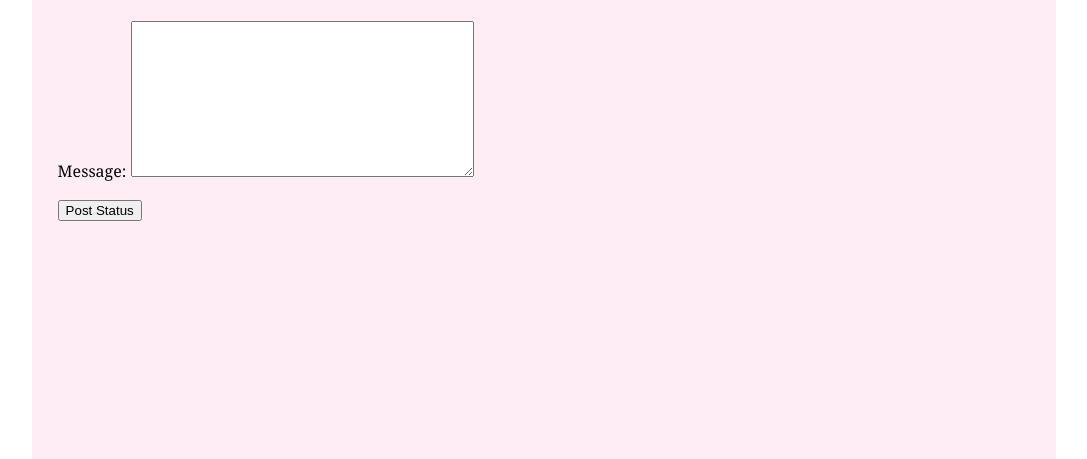
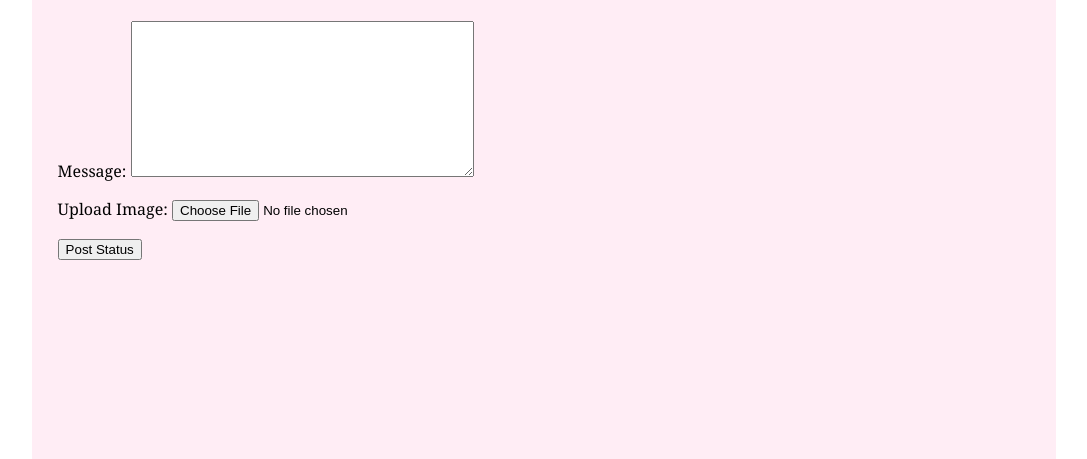
Before and after one commit to ralzaid/cs412, a Django app: page /mini_fb/profile/1/create_status/ in a window 1280 px wide. Shown: the part 197-656 px from the top of the page, without its empty margins (96-1183 px from the left). Run offline with Django 4.2, Linux system fonts and the light colour scheme; data comes from the database, SQL or seed files in the repository; both versions use the stored data as it was after the commit.

Commit message:
a7, task 3 done'

```diff
--- a/cs412/settings.py
+++ b/cs412/settings.py
@@ -124,6 +124,10 @@ STATIC_URL = "static/"
 STATIC_ROOT = os.path.join(BASE_DIR, 'staticfiles')
 STATICFILES_DIRS = [os.path.join(BASE_DIR, 'static')]
 
+MEDIA_ROOT = os.path.join(BASE_DIR, "media/")
+MEDIA_URL = "/media/"
+
+
 
 
 # Default primary key field type
--- a/cs412/urls.py
+++ b/cs412/urls.py
@@ -26,3 +26,6 @@ urlpatterns = [
     path('restaurant/', include('restaurant.urls')),
     path('mini_fb/', include('mini_fb.urls')),
 ]
+
+if settings.DEBUG:
+    urlpatterns += static(settings.MEDIA_URL, document_root=settings.MEDIA_ROOT)
--- a/mini_fb/admin.py
+++ b/mini_fb/admin.py
@@ -1,5 +1,6 @@
 from django.contrib import admin
-from .models import Profile, StatusMessage
+from .models import Profile, StatusMessage, Image
 
 admin.site.register(Profile)
 admin.site.register(StatusMessage)
+admin.site.register(Image)
--- a/mini_fb/forms.py
+++ b/mini_fb/forms.py
@@ -1,5 +1,5 @@
 from django import forms
-from .models import Profile, StatusMessage
+from .models import Profile, StatusMessage, Image
 
 class CreateProfileForm(forms.ModelForm):
     first = forms.CharField(label="First Name", required=True)
@@ -14,6 +14,12 @@ class CreateProfileForm(forms.ModelForm):
 
 
 class CreateStatusMessageForm(forms.ModelForm):
+    image_file = forms.ImageField(label="Upload Image", required=False)
     class Meta:
         model = StatusMessage
         fields = ['message']
+
+class UpdateProfileForm(forms.ModelForm):
+    class Meta:
+        model = Profile
+        fields = ['city', 'email', 'image_url']
--- a/mini_fb/models.py
+++ b/mini_fb/models.py
@@ -31,3 +31,15 @@ class StatusMessage(models.Model):
 
     def __str__(self):
         return f"Status by {self.profile.first} {self.profile.last} at {self.timestamp.strftime('%Y-%m-%d %H:%M:%S')}"
+
+    def get_images(self):
+        return self.image_set.all()
+
+
+class Image(models.Model):
+    image_file = models.ImageField(upload_to='images/')
+    status_message = models.ForeignKey(StatusMessage, on_delete=models.CASCADE)
+    timestamp = models.DateTimeField(default=timezone.now)
+
+    def __str__(self):
+        return f"Image for StatusMessage {self.status_message.id} at {self.timestamp}"
--- a/mini_fb/templates/mini_fb/create_status_form.html
+++ b/mini_fb/templates/mini_fb/create_status_form.html
@@ -2,7 +2,7 @@
 
 {% block content %}
 <h2>Post a New Status for {{ profile.first }} {{ profile.last }}</h2>
-<form method="post">
+<form method="post" enctype="multipart/form-data">
     {% csrf_token %}
     {{ form.as_p }}
     <button type="submit">Post Status</button>
--- a/mini_fb/urls.py
+++ b/mini_fb/urls.py
@@ -1,7 +1,7 @@
 from django.urls import path
 from django.conf import settings
 from . import views
-from .views import ShowAllProfilesView, ShowProfilePageView, CreateProfileView, CreateStatusMessageView
+from .views import ShowAllProfilesView, ShowProfilePageView, CreateProfileView, CreateStatusMessageView, UpdateProfileView
 
 urlpatterns = [
     path('', views.ShowAllProfilesView.as_view(), name='Show_all'),
@@ -9,4 +9,5 @@ urlpatterns = [
     path('profile/<int:pk>/', ShowProfilePageView.as_view(), name='show_profile'),
     path('create_profile/', CreateProfileView.as_view(), name='create_profile'),
     path('profile/<int:pk>/create_status/', CreateStatusMessageView.as_view(), name='create_status'),
+    path('profile/<int:pk>/update/', UpdateProfileView.as_view(), name='update_profile'),
 ]
--- a/mini_fb/views.py
+++ b/mini_fb/views.py
@@ -1,9 +1,10 @@
 from django.shortcuts import render
 
-from . models import *
-from django.views.generic import ListView, DetailView, CreateView
-from .forms import CreateProfileForm, CreateStatusMessageForm
+from .models import *
+from django.views.generic import ListView, DetailView, CreateView, UpdateView
+from .forms import CreateProfileForm, CreateStatusMessageForm, UpdateProfileForm
 from django.urls import reverse
+from .models import Profile, StatusMessage, Image
 
 class ShowAllProfilesView(ListView):
 
@@ -40,7 +41,24 @@ class CreateStatusMessageView(CreateView):
     def form_valid(self, form):
         profile = Profile.objects.get(pk=self.kwargs['pk'])
         form.instance.profile = profile
-        return super().form_valid(form)
+        response = super().form_valid(form)
+
+        image_file = form.cleaned_data.get('image_file')
+        if image_file:
+            Image.objects.create(
+                image_file=image_file,
+                status_message=self.object,
+            )
+
+        return response
 
     def get_success_url(self):
         return reverse('show_profile', kwargs={'pk': self.kwargs['pk']})
+
+class UpdateProfileView(UpdateView):
+    model = Profile
+    form_class = UpdateProfileForm
+    template_name = 'mini_fb/update_profile_form.html'
+
+    def get_success_url(self):
+        return reverse('show_profile', kwargs={'pk': self.object.pk})
```
Also changed, not shown: mini_fb/templates/mini_fb/show_profile.html (+10 -0 lines), mini_fb/templates/mini_fb/update_profile_form.html (added, +10 -0 lines), db.sqlite3, mini_fb/migrations/0005_image.py (added), 2 other files.
